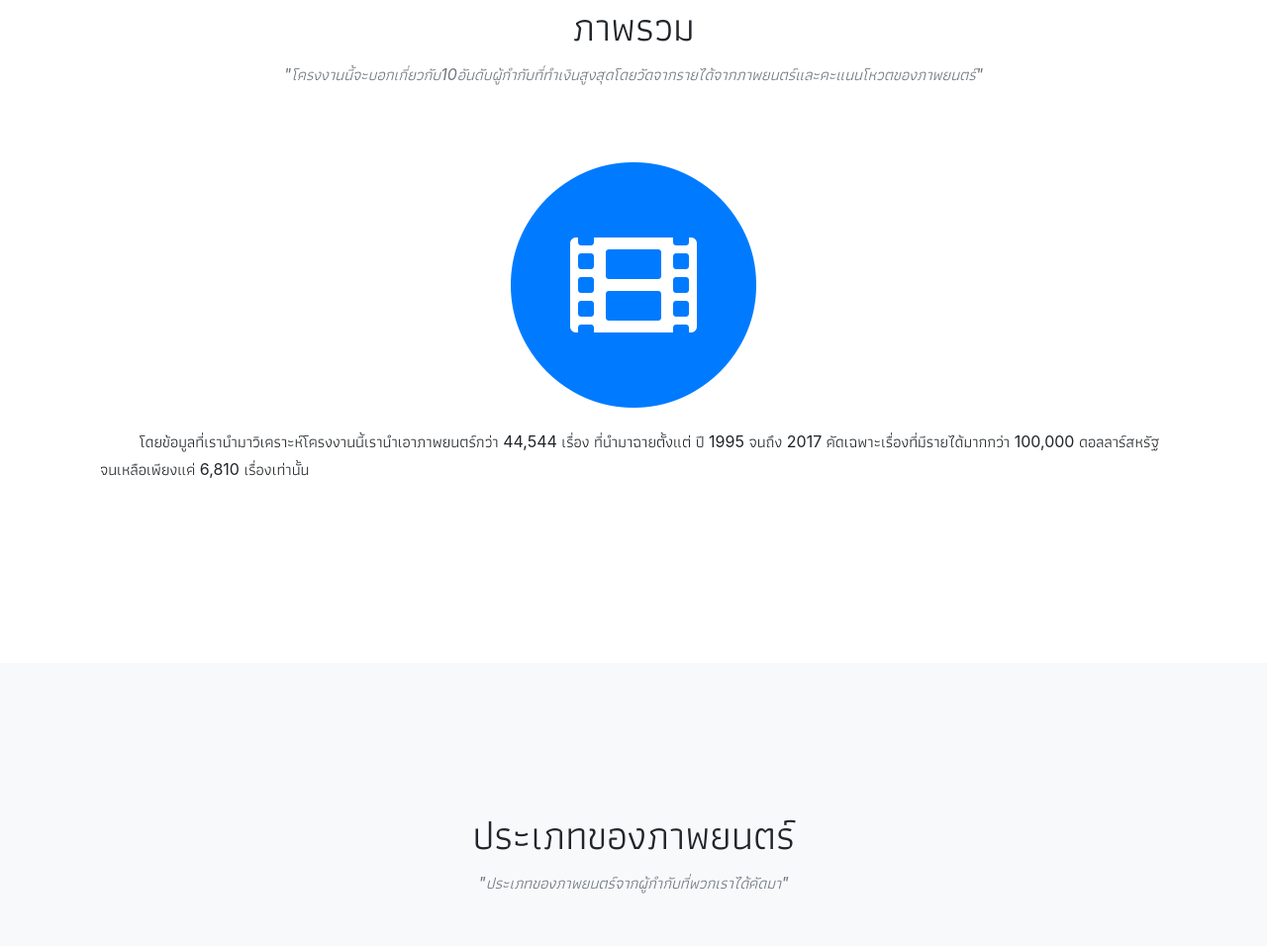
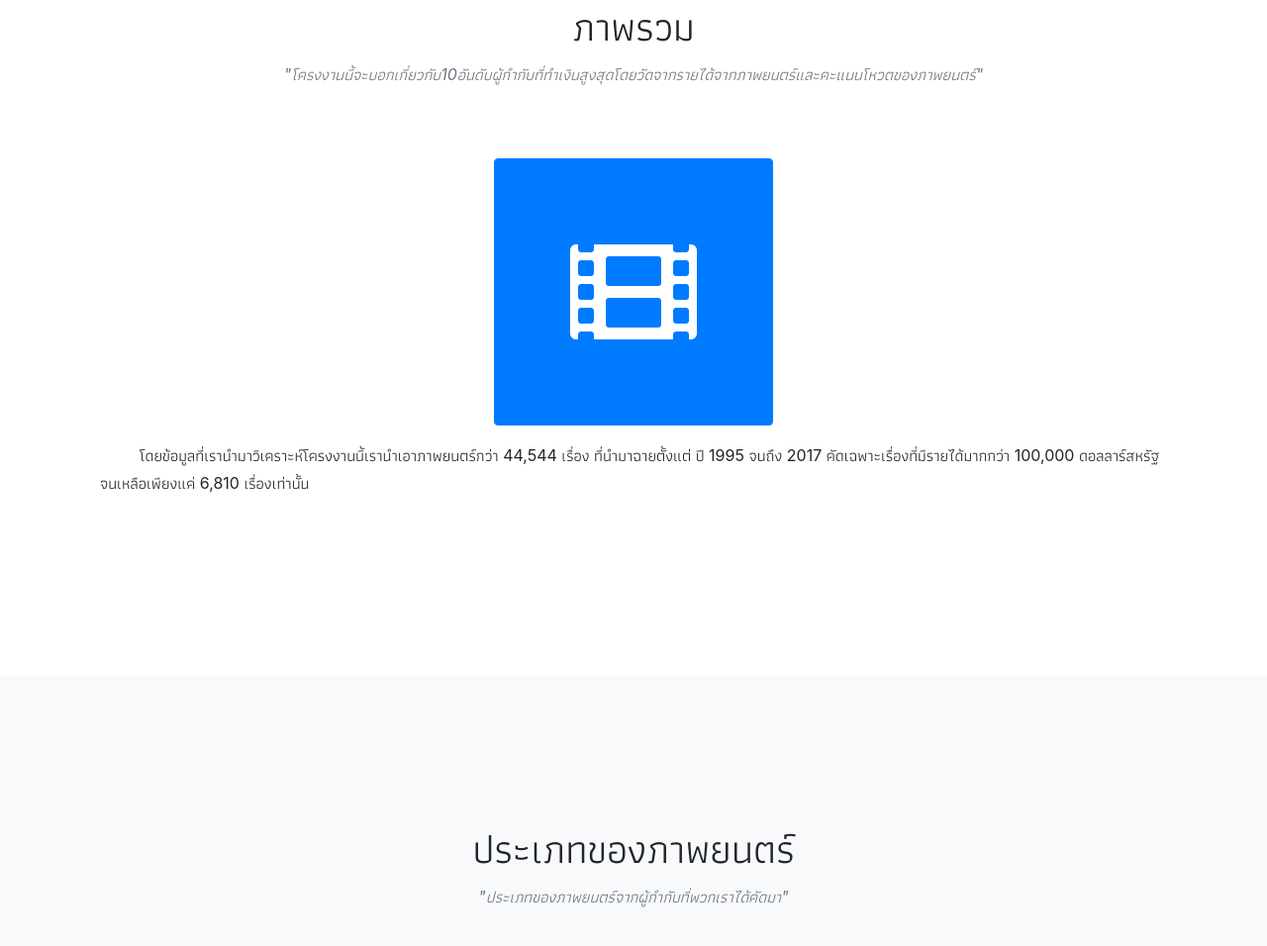
Before and after one commit to hashtagSELFIE/That-s-a-Wrap, a website with bundled scripts: page index.html in a window 1280 px wide. Shown: the part 950-1906 px from the top of the page at 99% size. Built offline with nearby package versions, Linux system fonts and the light colour scheme.

Commit message:
Update index.html

```diff
--- a/index.html
+++ b/index.html
@@ -82,10 +82,12 @@
         </div>
         <div class="col-md-15">
           <center>
-          <span class="fa-stack fa-8x">
-              <i class="fas fa-circle fa-stack-2x text-primary"></i>
-              <i class="fas fa-film fa-stack-1x fa-inverse"></i>
+          <a class="btn btn-primary btn-xl text-uppercase js-scroll-trigger" href="https://www.youtube.com/watch?v=7zlsieGFbNU&ab_channel=james555433" target="_blank">
+            <span class="fa-stack fa-8x">
+                <i class="fas fa-circle fa-stack-2x text-primary"></i>
+                <i class="fas fa-film fa-stack-1x fa-inverse"></i>
             </span>
+          </a>
         </div>
         <div class="modal-body">
           <p style="text-indent: 2.5em;">โดยข้อมูลที่เรานำมาวิเคราะห์โครงงานนี้เรานำเอาภาพยนตร์กว่า 44,544 เรื่อง ที่นำมาฉายตั้งแต่ ปี 1995 จนถึง 2017 คัดเฉพาะเรื่องที่มีรายได้มากกว่า 100,000 ดอลลาร์สหรัฐ จนเหลือเพียงแค่ 6,810 เรื่องเท่านั้น</p>
```
